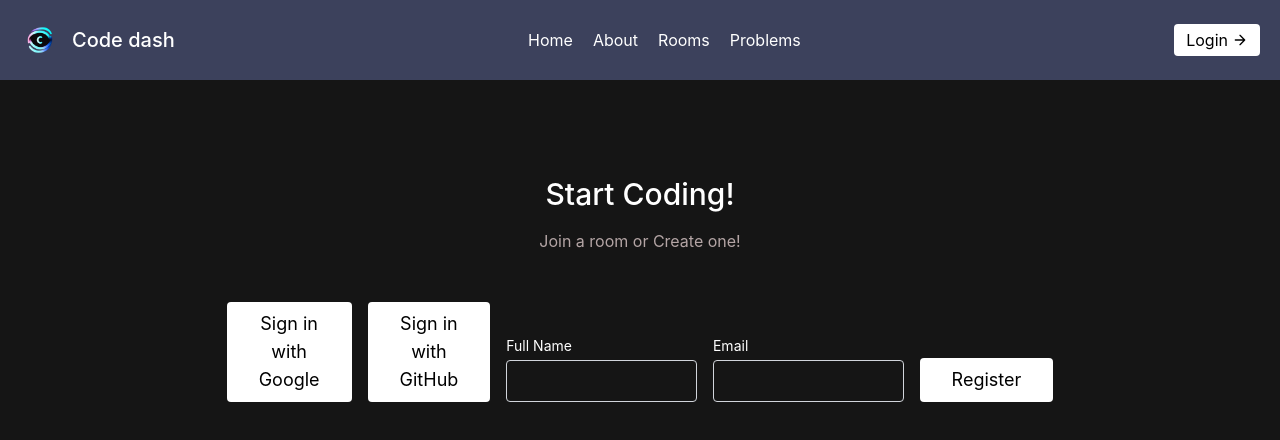
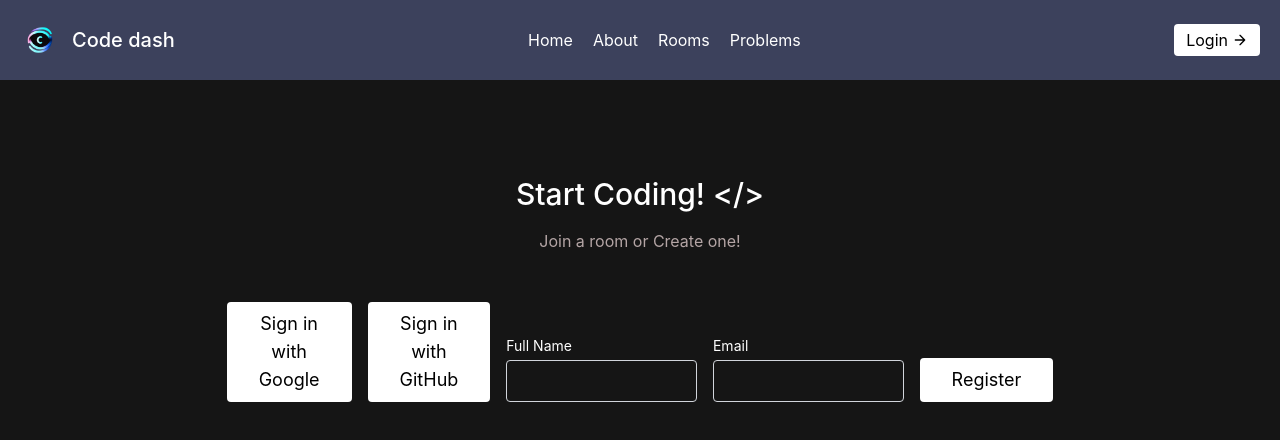
Before and after one commit to Atharva123987/Code-Dash, a React (Create React App) app in the folder client/: page / in a window 1280 px wide. Shown: the top 440 px of the page. Built offline with nearby package versions, Linux system fonts and the light colour scheme; no server answers.

Commit message:
Update Home.js

```diff
--- a/client/src/pages/Home.js
+++ b/client/src/pages/Home.js
@@ -56,12 +56,12 @@ const Home = () =>{
 <section class="home-body  body-font">
   <div class="container px-5 py-24 mx-auto">
     <div class="flex flex-col text-center w-full mb-12 temp">
-      <h1 class="sm:text-3xl text-2xl font-medium title-font mb-4 text-white">Start Coding!</h1>
+      <h1 class="sm:text-3xl text-2xl font-medium title-font mb-4 text-white">Start Coding! {'</>'} </h1>
       <p class="lg:w-2/3 mx-auto leading-relaxed text-base">
       Join a room or Create one!
       </p>
     </div>
-    <div class="flex lg:w-2/3 w-full sm:flex-row flex-col mx-auto px-8 sm:space-x-4 sm:space-y-0 space-y-4 sm:px-0 items-end">
+    <div class="flex  lg:w-2/3 w-full sm:flex-row flex-col mx-auto px-8 sm:space-x-4 sm:space-y-0 space-y-4 sm:px-0 items-end">
       <button class="text-black bg-white border-0 py-2 px-8 focus:outline-none hover:bg-slate-300 transition-all active:bg-slate-600 active:text-white rounded text-lg">Sign in with Google</button>
       <button class="text-black bg-white border-0 py-2 px-8 focus:outline-none hover:bg-slate-300 transition-all active:bg-slate-600 active:text-white rounded text-lg">Sign in with GitHub</button>
       <div class="relative flex-grow w-full">
```
